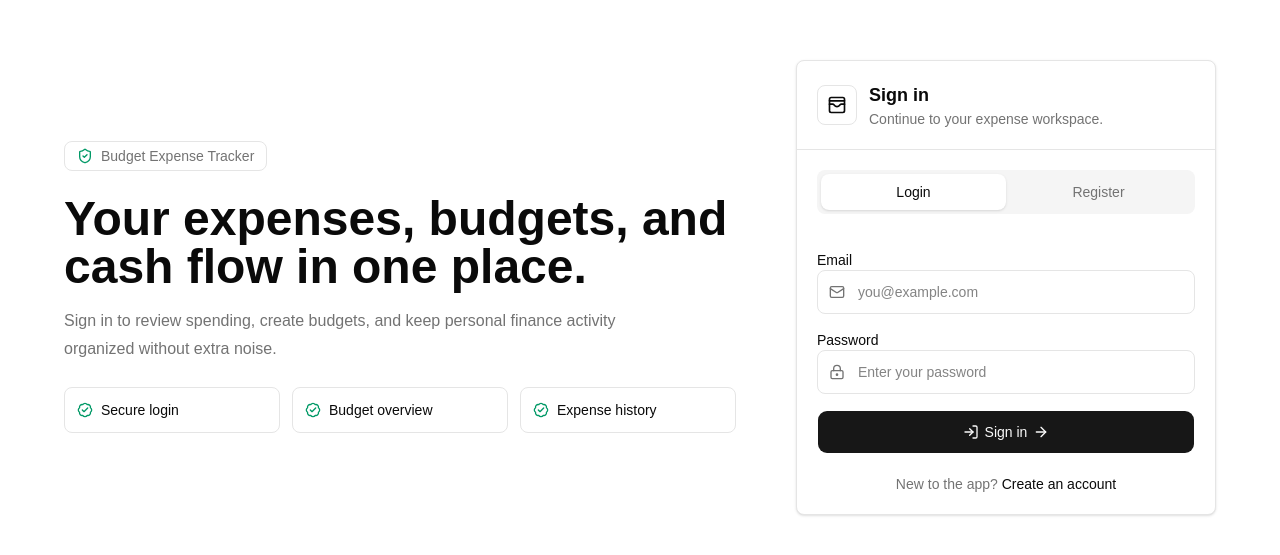
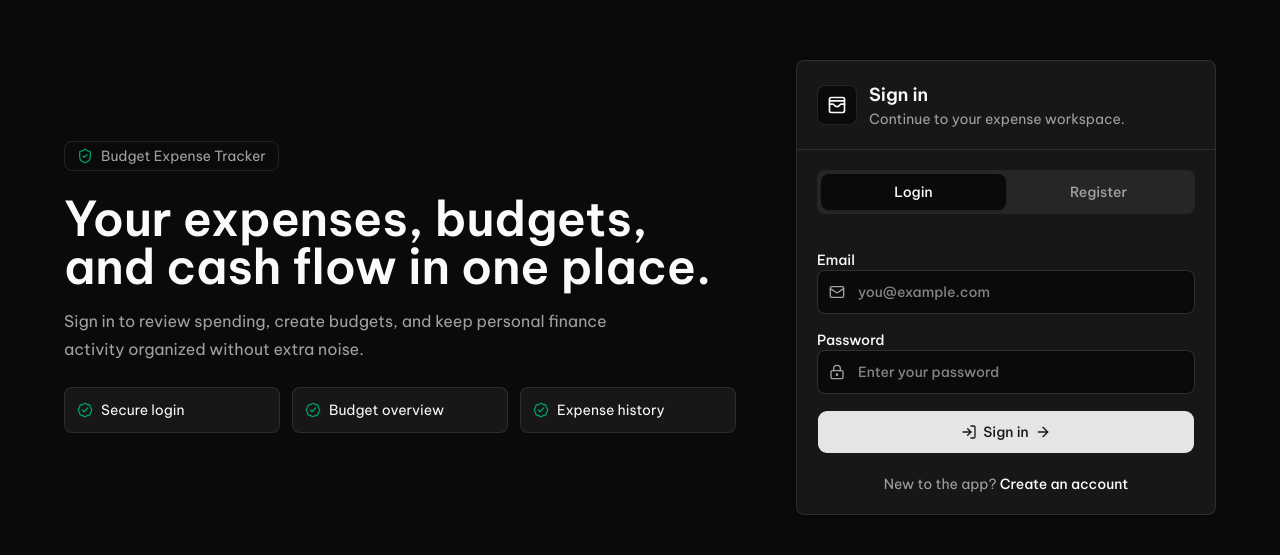
Before and after one commit to iamminhquan/expense-tracker, a Next.js app in the folder front-end/expense-tracker/: page /auth in a window 1280 px wide. Shown: the part 113-668 px from the top of the page. Built offline with nearby package versions, Linux system fonts and the light colour scheme; no server answers.

Commit message:
feat(front-end/app): configure layout with Vietnamese font and providers

```diff
--- a/front-end/expense-tracker/app/globals.css
+++ b/front-end/expense-tracker/app/globals.css
@@ -7,9 +7,16 @@
 @theme inline {
   --color-background: var(--background);
   --color-foreground: var(--foreground);
-  --font-sans: Arial, Helvetica, sans-serif;
+  --font-sans: var(--font-be-vietnam-pro), "Be Vietnam Pro", system-ui, sans-serif;
   --font-mono: "Courier New", monospace;
   --font-heading: Arial, Helvetica, sans-serif;
+  --color-dash-bg: var(--dash-bg);
+  --color-dash-shell: var(--dash-shell);
+  --color-dash-card: var(--dash-card);
+  --color-dash-elevated: var(--dash-card-elevated);
+  --color-dash-input: var(--dash-input);
+  --color-dash-input-focus: var(--dash-input-focus);
+  --color-dash-chart-bg: var(--dash-chart-bg);
   --color-sidebar-ring: var(--sidebar-ring);
   --color-sidebar-border: var(--sidebar-border);
   --color-sidebar-accent-foreground: var(--sidebar-accent-foreground);
@@ -49,6 +56,22 @@
 }
 
 :root {
+  /* dashboard light mode surfaces */
+  --dash-bg: #f0f4f9;
+  --dash-shell: #ffffff;
+  --dash-card: #ffffff;
+  --dash-card-elevated: #f8faff;
+  --dash-input: #f0f4ff;
+  --dash-input-focus: #e8efff;
+  --dash-chart-bg: #e8f0ff;
+  --dash-chart-grid: rgba(15, 23, 42, 0.06);
+  --dash-chart-tick: #94a3b8;
+  --dash-tooltip-bg: #1e3a5f;
+  --dash-tooltip-border: rgba(15, 23, 42, 0.1);
+  --dash-glow-1: rgba(99, 102, 241, 0.04);
+  --dash-glow-2: rgba(14, 165, 233, 0.02);
+  --dash-dot: rgba(100, 116, 139, 0.1);
+
   --background: oklch(1 0 0);
   --foreground: oklch(0.145 0 0);
   --card: oklch(1 0 0);
@@ -84,6 +107,22 @@
 }
 
 .dark {
+  /* dashboard dark mode surfaces */
+  --dash-bg: #080c14;
+  --dash-shell: #0b0f1c;
+  --dash-card: #0f1624;
+  --dash-card-elevated: #162032;
+  --dash-input: #18223a;
+  --dash-input-focus: #1e2d4a;
+  --dash-chart-bg: #162032;
+  --dash-chart-grid: rgba(148, 163, 184, 0.05);
+  --dash-chart-tick: #475569;
+  --dash-tooltip-bg: #18223a;
+  --dash-tooltip-border: rgba(148, 163, 184, 0.1);
+  --dash-glow-1: rgba(99, 102, 241, 0.07);
+  --dash-glow-2: rgba(14, 165, 233, 0.05);
+  --dash-dot: rgba(148, 163, 184, 0.05);
+
   --background: oklch(0.145 0 0);
   --foreground: oklch(0.985 0 0);
   --card: oklch(0.205 0 0);
@@ -128,3 +167,32 @@
     @apply font-sans;
   }
 }
+
+.dot-grid {
+  background-image: radial-gradient(rgba(148, 163, 184, 0.05) 1px, transparent 1px);
+  background-size: 24px 24px;
+}
+
+/* CSS fallback for browsers without View Transitions API */
+.theme-transitioning *,
+.theme-transitioning *::before,
+.theme-transitioning *::after {
+  transition:
+    background-color 0.3s ease,
+    color 0.2s ease,
+    border-color 0.3s ease,
+    box-shadow 0.25s ease !important;
+}
+
+/* View Transitions API: disable default crossfade, use custom clip-path reveal */
+::view-transition-old(root),
+::view-transition-new(root) {
+  animation: none;
+  mix-blend-mode: normal;
+}
+::view-transition-new(root) {
+  z-index: 1;
+}
+::view-transition-old(root) {
+  z-index: -1;
+}
--- a/front-end/expense-tracker/app/layout.tsx
+++ b/front-end/expense-tracker/app/layout.tsx
@@ -1,19 +1,28 @@
 import type { Metadata } from "next";
+import { Be_Vietnam_Pro } from "next/font/google";
+import { Providers } from "@/components/providers";
 import "./globals.css";
 
+const beVietnamPro = Be_Vietnam_Pro({
+  subsets: ["latin", "vietnamese"],
+  weight: ["300", "400", "500", "600", "700", "800"],
+  variable: "--font-be-vietnam-pro",
+  display: "swap",
+});
+
 export const metadata: Metadata = {
-  title: "Budget Expense Tracker",
-  description: "Track expenses with a Go and Next.js application",
+  title: "Nexora — Quản lý chi tiêu",
+  description: "Theo dõi chi tiêu và ngân sách cá nhân",
 };
 
 export default function RootLayout({
   children,
-}: Readonly<{
-  children: React.ReactNode;
-}>) {
+}: Readonly<{ children: React.ReactNode }>) {
   return (
-    <html lang="en" className="h-full antialiased">
-      <body className="min-h-full flex flex-col">{children}</body>
+    <html lang="vi" className={`h-full antialiased ${beVietnamPro.variable}`} suppressHydrationWarning>
+      <body className="min-h-full flex flex-col">
+        <Providers>{children}</Providers>
+      </body>
     </html>
   );
 }
--- /dev/null
+++ b/front-end/expense-tracker/components/providers.tsx
@@ -0,0 +1,11 @@
+"use client";
+
+import { ThemeProvider } from "next-themes";
+
+export function Providers({ children }: { children: React.ReactNode }) {
+  return (
+    <ThemeProvider attribute="class" defaultTheme="dark" enableSystem>
+      {children}
+    </ThemeProvider>
+  );
+}
```
